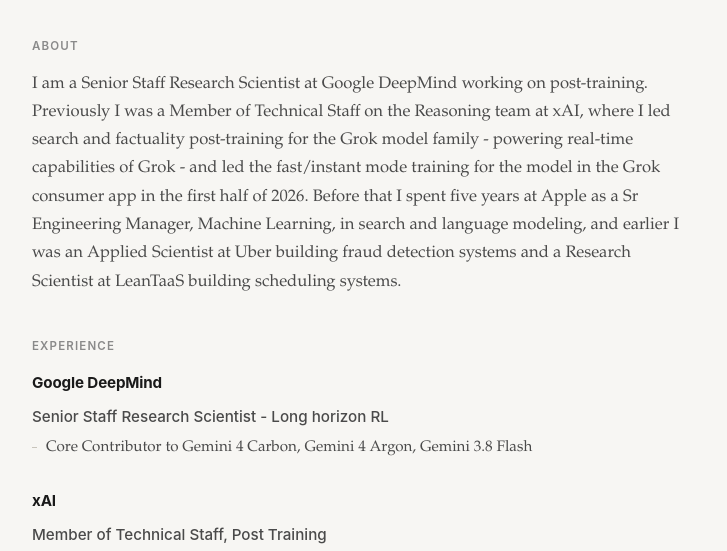
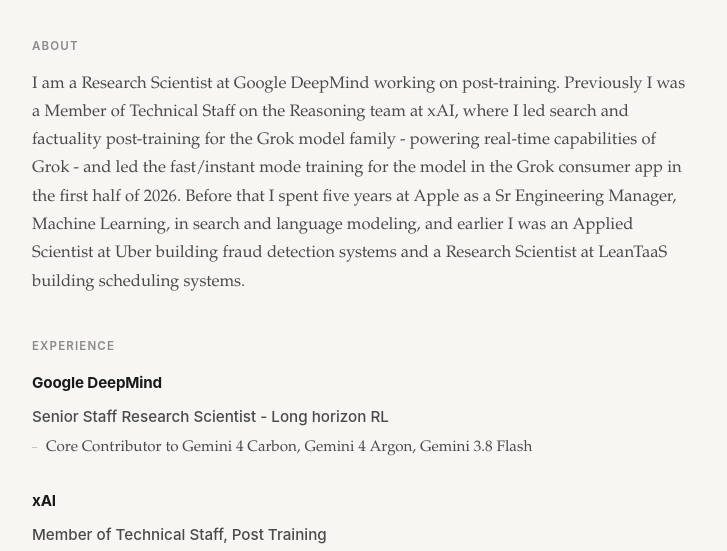
Before and after one commit to pttzty/pttzty.github.io, a plain HTML site: page index.html in a window 1280 px wide. Shown: the part 208-759 px from the top of the page, without its empty margins (276-1003 px from the left). Drawn offline with Linux system fonts and the light colour scheme.

Commit message:
Preview: About first sentence

```diff
--- a/index.html
+++ b/index.html
@@ -310,7 +310,7 @@
         <section class="about">
             <h2>About</h2>
             <p>
-                I am a Senior Staff Research Scientist at Google DeepMind working on post-training. Previously I was a Member of Technical Staff on the Reasoning team at xAI, where I led search and factuality post-training for the Grok model family - powering real-time capabilities of Grok - and led the fast/instant mode training for the model in the Grok consumer app in the first half of 2026.
+                I am a Research Scientist at Google DeepMind working on post-training. Previously I was a Member of Technical Staff on the Reasoning team at xAI, where I led search and factuality post-training for the Grok model family - powering real-time capabilities of Grok - and led the fast/instant mode training for the model in the Grok consumer app in the first half of 2026.
                 Before that I spent five years at Apple as a Sr Engineering Manager, Machine Learning, in search and language modeling, and earlier I was an Applied Scientist at Uber building fraud detection systems and a Research Scientist at LeanTaaS building scheduling systems.
             </p>
         </section>
```
